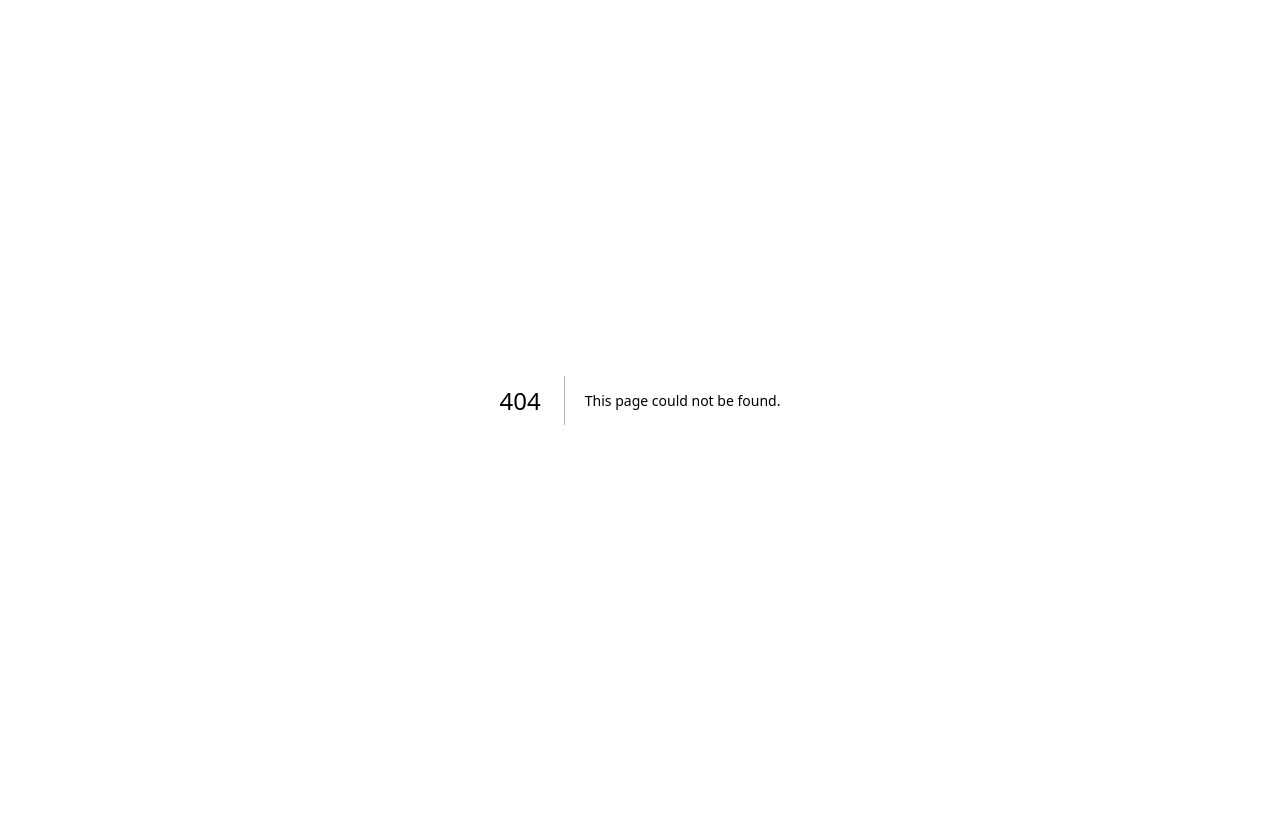
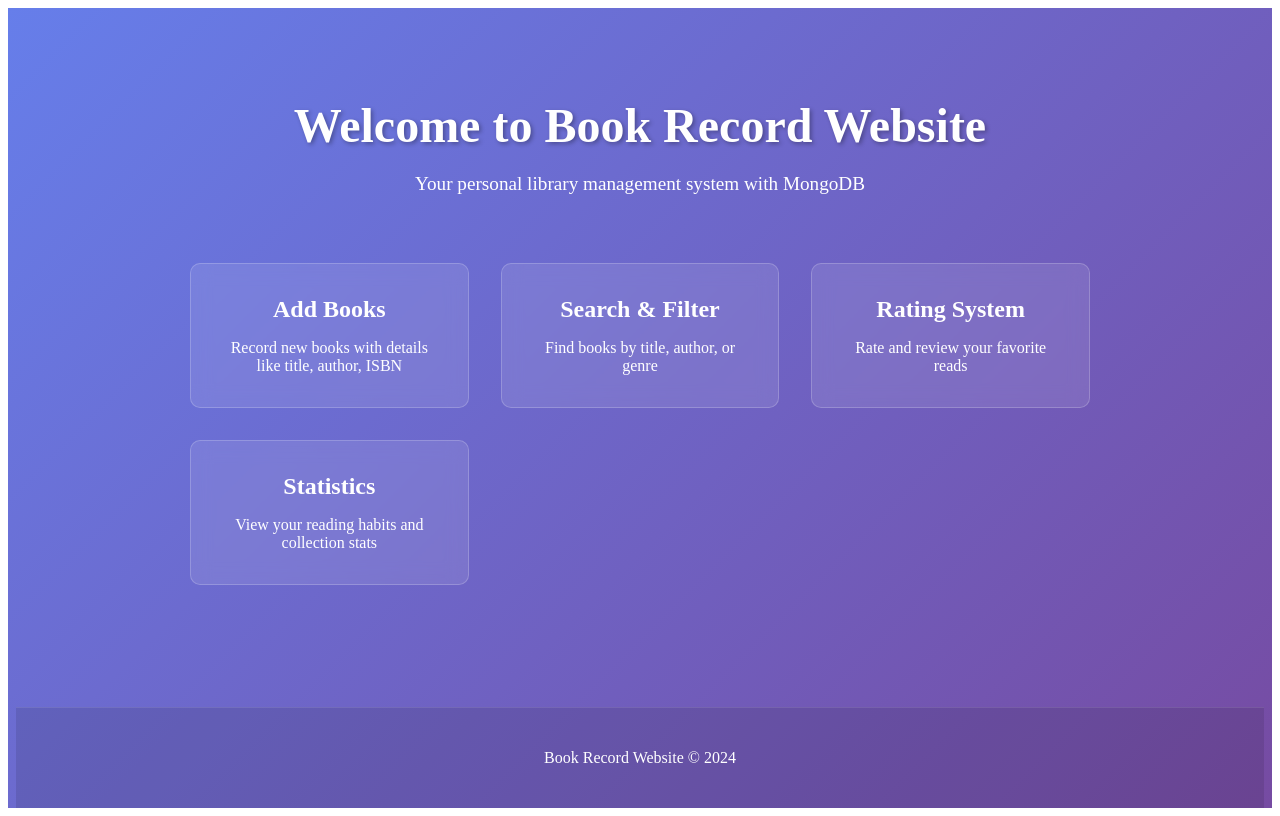
Before and after one commit to humblespace-tech/book-record-website, a Next.js app: page / in a window 1280 px wide. Before the commit this address had no page. Built offline with nearby package versions, Linux system fonts and the light colour scheme.

Commit message:
Fix: Add pages/index.js at correct path to resolve 404

```diff
--- /dev/null
+++ b/pages/index.js
@@ -0,0 +1,50 @@
+import Head from 'next/head'
+import styles from '../styles/styles/Home.module.css'
+
+export default function Home() {
+    return (
+          <div className={styles.container}>
+      <Head>
+              <title>Book Record Website</title>
+          <meta name="description" content="Manage your book collection" />
+              <link rel="icon" href="/favicon.ico" />
+      </Head>
+
+      <main className={styles.main}>
+        <h1 className={styles.title}>
+          Welcome to Book Record Website
+      </h1>
+
+        <p className={styles.description}>
+          Your personal library management system with MongoDB
+      </p>
+
+        <div className={styles.grid}>
+          <div className={styles.card}>
+            <h3>Add Books</h3>
+              <p>Record new books with details like title, author, ISBN</p>
+      </div>
+
+          <div className={styles.card}>
+            <h3>Search & Filter</h3>
+              <p>Find books by title, author, or genre</p>
+      </div>
+
+          <div className={styles.card}>
+            <h3>Rating System</h3>
+              <p>Rate and review your favorite reads</p>
+      </div>
+
+          <div className={styles.card}>
+            <h3>Statistics</h3>
+              <p>View your reading habits and collection stats</p>
+      </div>
+      </div>
+      </main>
+
+      <footer className={styles.footer}>
+        <p>Book Record Website © 2024</p>
+      </footer>
+      </div>
+    )
+}
```
